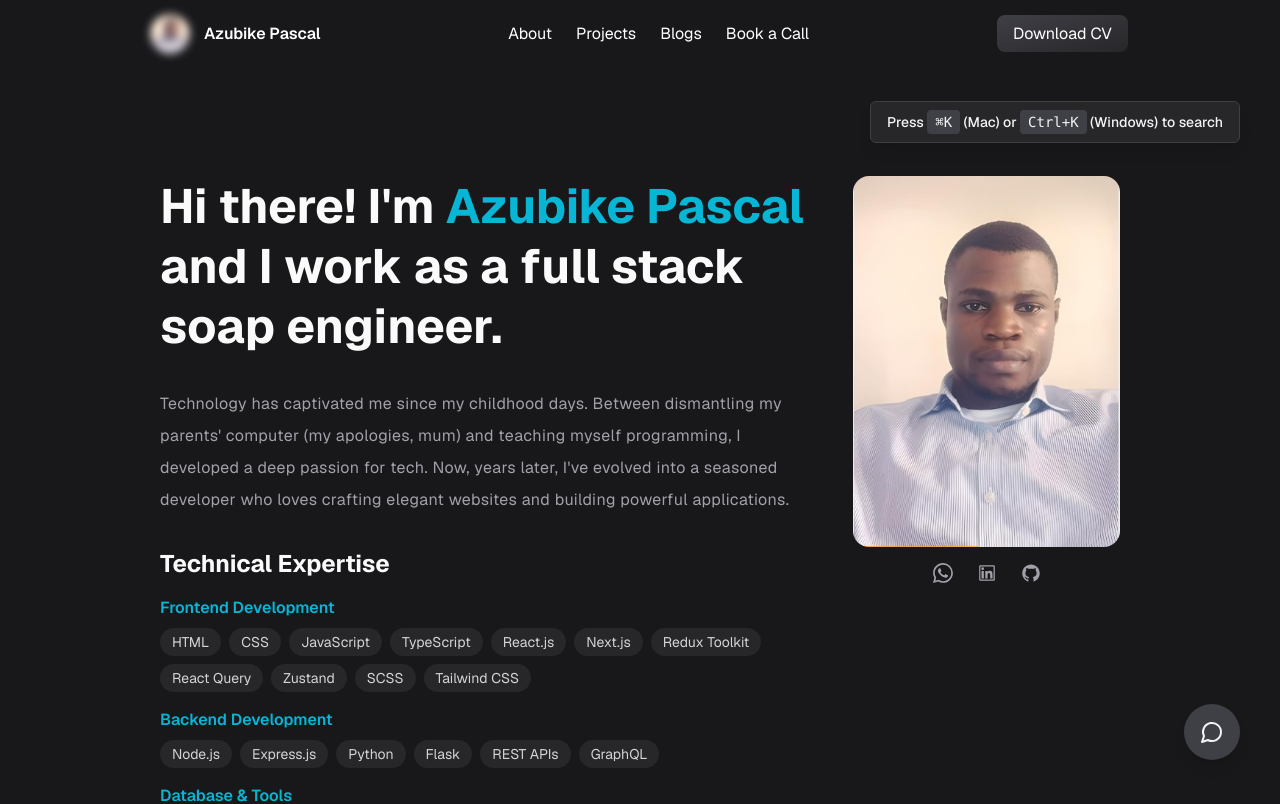
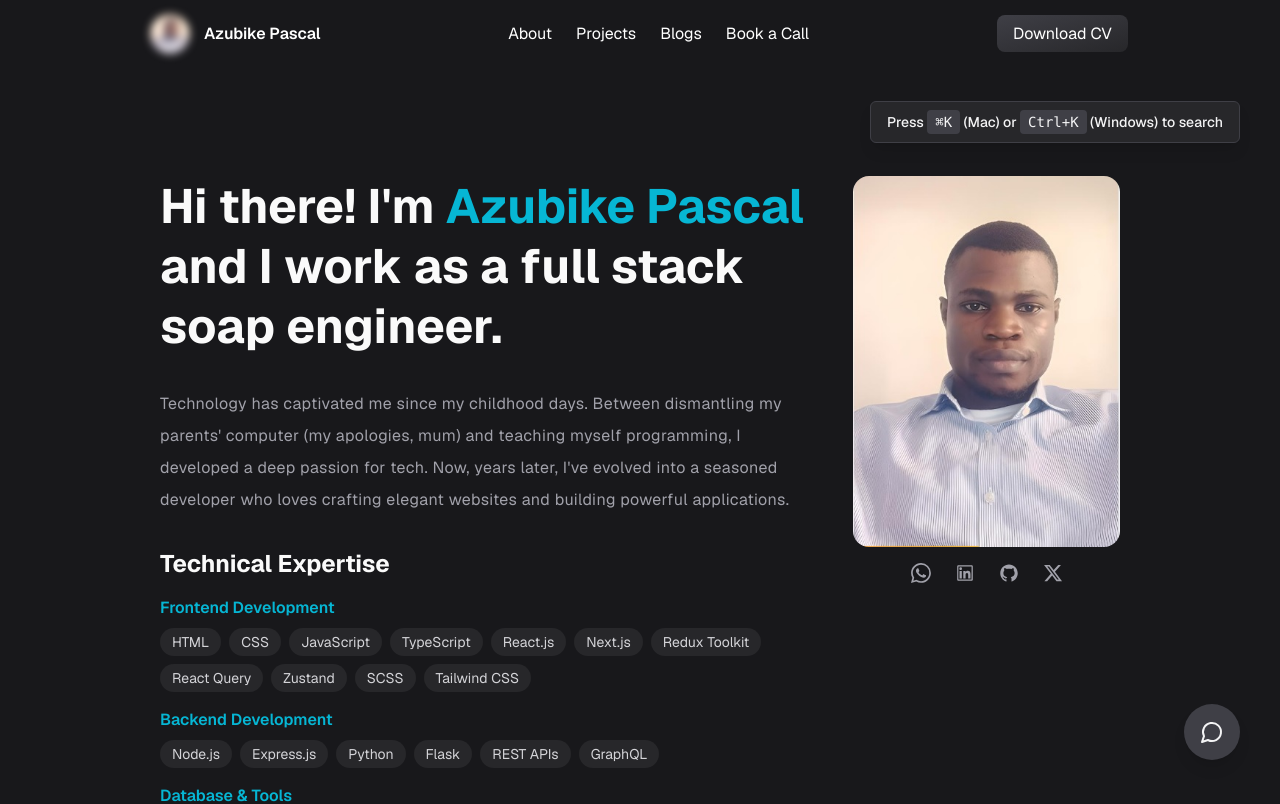
Before and after one commit to pascal-azubike/Pascal-Next-Portfolio, a Next.js app: page /about in a window 1280 px wide. Shown: the top 804 px of the page. Built offline with nearby package versions, Linux system fonts and the light colour scheme.

Commit message:
made modifications to socials to use links from siteconfig

```diff
--- a/src/app/about/page.tsx
+++ b/src/app/about/page.tsx
@@ -149,8 +149,9 @@ export default function About() {
           />
 
           <div className="flex flex-row justify-start mb-10 md:mb-0 md:justify-center space-x-2 mt-2">
+            {siteConfig.links.whatsapp && (
               <a
-              href="https://wa.me/+2349095606300"
+                href={siteConfig.links.whatsapp}
                 className="text-zinc-400 hover:text-cyan-500 transition-colors duration-200"
                 target="_blank"
                 rel="noopener noreferrer"
@@ -170,8 +171,10 @@ export default function About() {
                   </svg>
                 </span>
               </a>
+            )}
+            {siteConfig.links.linkedin && (
               <a
-              href="https://www.linkedin.com/in/azubike-pascal"
+                href={siteConfig.links.linkedin}
                 className="text-zinc-400 hover:text-cyan-500 transition-colors duration-200"
                 target="_blank"
                 rel="noopener noreferrer"
@@ -191,8 +194,10 @@ export default function About() {
                   </svg>
                 </span>
               </a>
+            )}
+            {siteConfig.links.github && (
               <a
-              href="https://github.com/pascal-tech1"
+                href={siteConfig.links.github}
                 className="text-zinc-400 hover:text-cyan-500 transition-colors duration-200"
                 target="_blank"
                 rel="noopener noreferrer"
@@ -212,6 +217,30 @@ export default function About() {
                   </svg>
                 </span>
               </a>
+            )}
+            {siteConfig.links.twitter && (
+              <a
+                href={siteConfig.links.twitter}
+                className="text-zinc-400 hover:text-cyan-500 transition-colors duration-200"
+                target="_blank"
+                rel="noopener noreferrer"
+              >
+                <span className="relative z-10 px-2 py-2 inline-block">
+                  <svg
+                    stroke="currentColor"
+                    fill="currentColor"
+                    strokeWidth="0"
+                    viewBox="0 0 24 24"
+                    className="h-5 w-5"
+                    height="1em"
+                    width="1em"
+                    xmlns="http://www.w3.org/2000/svg"
+                  >
+                    <path d="M18.244 2.25h3.308l-7.227 8.26 8.502 11.24H16.17l-5.214-6.817L4.99 21.75H1.68l7.73-8.835L1.254 2.25H8.08l4.713 6.231zm-1.161 17.52h1.833L7.084 4.126H5.117z"></path>
+                  </svg>
+                </span>
+              </a>
+            )}
           </div>
         </div>
       </main>
--- a/src/components/footer.tsx
+++ b/src/components/footer.tsx
@@ -1,6 +1,6 @@
 import React, { useState } from "react";
 import Image from "next/image";
-import { MessageCircle, Linkedin, Github } from "lucide-react";
+import { MessageCircle, Linkedin, Github, Twitter } from "lucide-react";
 import Link from "next/link";
 import { useForm } from "react-hook-form";
 import { motion, AnimatePresence } from "framer-motion";
@@ -21,6 +21,7 @@ import {
 } from "@/components/ui/form";
 
 import { Loader2Icon } from "lucide-react";
+import { siteConfig } from "@/lib/site-config";
 
 const Footer = () => {
   const [isMessageFormOpen, setIsMessageFormOpen] = useState(false);
@@ -67,8 +68,9 @@ const Footer = () => {
           © {new Date().getFullYear()} Azubike Pascal. All rights reserved.
         </p>
         <div className="flex flex-row justify-center space-x-2 mt-2">
+          {siteConfig.links.whatsapp && (
             <a
-            href="https://wa.me/2349095606300"
+              href={siteConfig.links.whatsapp}
               target="_blank"
               rel="noopener noreferrer"
               className="hover:text-gray-400 text-zinc-500 text-sm relative"
@@ -86,8 +88,11 @@ const Footer = () => {
                 </svg>
               </div>
             </a>
+          )}
+
+          {siteConfig.links.linkedin && (
             <a
-            href="https://www.linkedin.com/in/azubike-pascal"
+              href={siteConfig.links.linkedin}
               target="_blank"
               rel="noopener noreferrer"
               className="hover:text-gray-400 text-zinc-500 text-sm relative"
@@ -96,8 +101,35 @@ const Footer = () => {
                 <Linkedin />
               </div>
             </a>
+          )}
+
+          {siteConfig.links.twitter && (
             <a
-            href="https://github.com/pascal-tech1"
+              href={siteConfig.links.twitter}
+              className="text-zinc-400 hover:text-cyan-500 transition-colors duration-200"
+              target="_blank"
+              rel="noopener noreferrer"
+            >
+              <span className="relative z-10 px-2 py-2 inline-block">
+                <svg
+                  stroke="currentColor"
+                  fill="currentColor"
+                  strokeWidth="0"
+                  viewBox="0 0 24 24"
+                  className="h-5 w-5"
+                  height="1em"
+                  width="1em"
+                  xmlns="http://www.w3.org/2000/svg"
+                >
+                  <path d="M18.244 2.25h3.308l-7.227 8.26 8.502 11.24H16.17l-5.214-6.817L4.99 21.75H1.68l7.73-8.835L1.254 2.25H8.08l4.713 6.231zm-1.161 17.52h1.833L7.084 4.126H5.117z"></path>
+                </svg>
+              </span>
+            </a>
+          )}
+
+          {siteConfig.links.github && (
+            <a
+              href={siteConfig.links.github}
               target="_blank"
               rel="noopener noreferrer"
               className="hover:text-gray-400 text-zinc-500 text-sm relative"
@@ -106,6 +138,7 @@ const Footer = () => {
                 <Github />
               </div>
             </a>
+          )}
         </div>
 
         <div className="fixed right-4 md:right-10 bottom-10 flex flex-col items-end z-[999999]">
```
Lines whose indentation alone changed are shown as unchanged.
